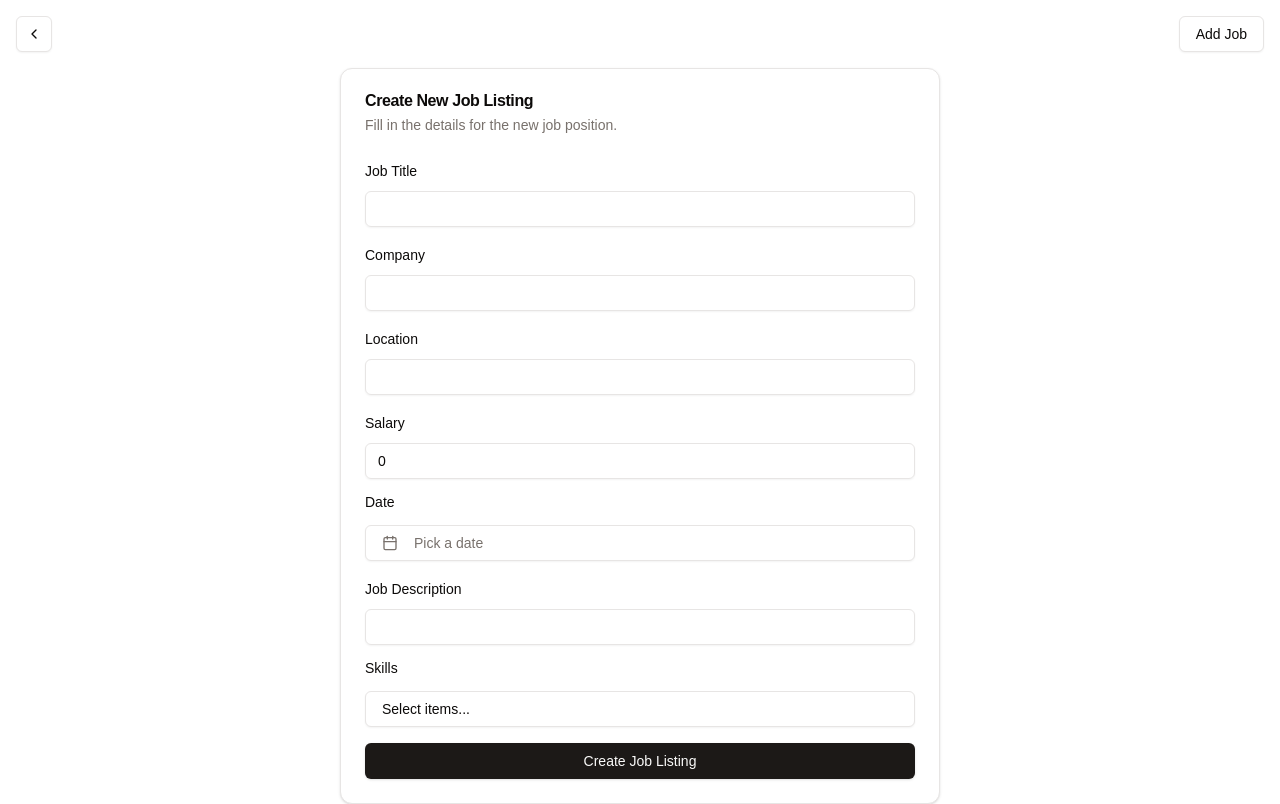
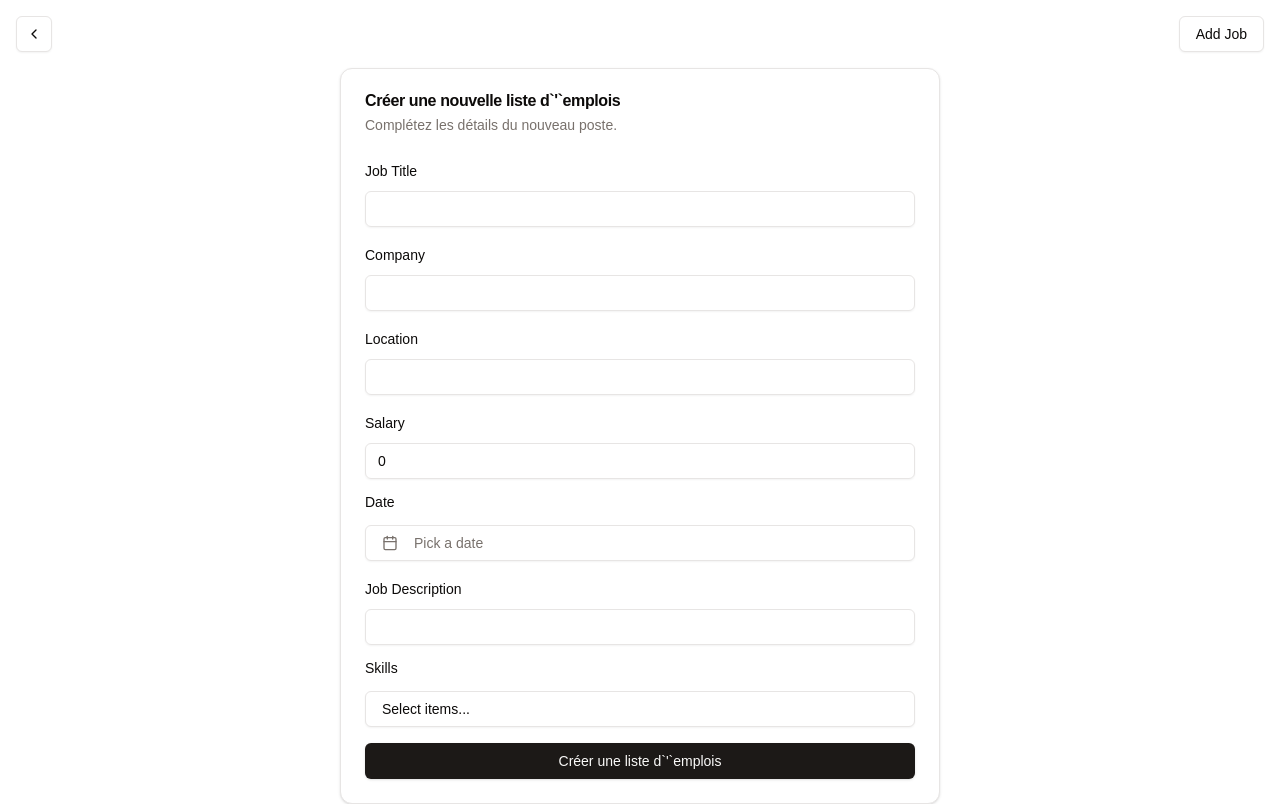
Before and after one commit to MhaFADH/exam_pwa, a Next.js app: page /create in a window 1280 px wide. Built offline with nearby package versions, Linux system fonts and the light colour scheme.

Commit message:
fix(JobCreation): translation

```diff
--- a/src/components/JobCreationForm.tsx
+++ b/src/components/JobCreationForm.tsx
@@ -48,16 +48,16 @@ const JobCreationForm = () => {
 
   const onSubmit = (data: z.infer<typeof formSchema>) => {
     createJob({ id: faker.string.uuid(), ...data })
-    toast("Job listing created successfully")
+    toast("Création réussie de l'offre d'emploi")
     router.push("/")
   }
 
   return (
     <Card className="max-w-[600px] w-full h-fit">
       <CardHeader>
-        <CardTitle>Create New Job Listing</CardTitle>
+        <CardTitle>Créer une nouvelle liste d`&apos;`emplois</CardTitle>
         <CardDescription>
-          Fill in the details for the new job position.
+          Complétez les détails du nouveau poste.
         </CardDescription>
       </CardHeader>
       <CardContent>
@@ -98,7 +98,7 @@ const JobCreationForm = () => {
               />
             </CustomInput>
             <Button className="" type="submit">
-              Create Job Listing
+              Créer une liste d`&apos;`emplois
             </Button>
           </form>
         </Form>
```
